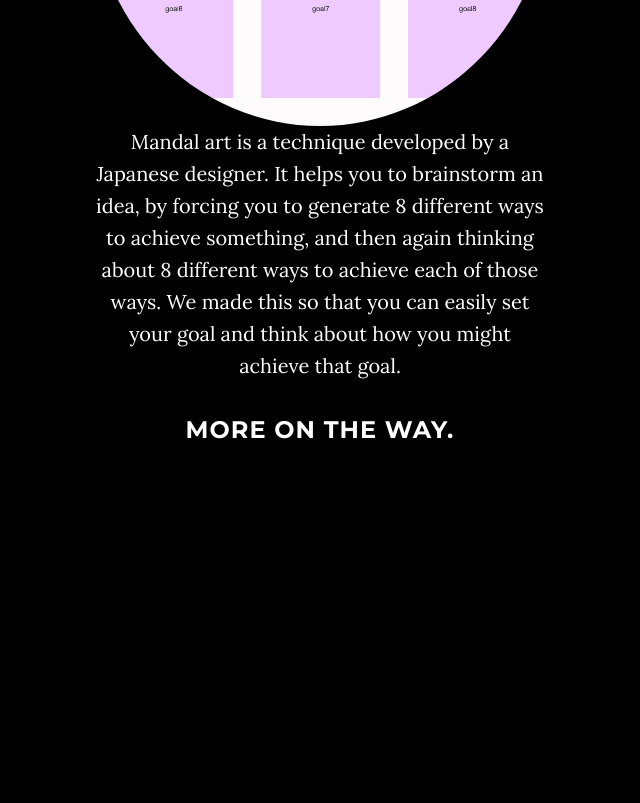
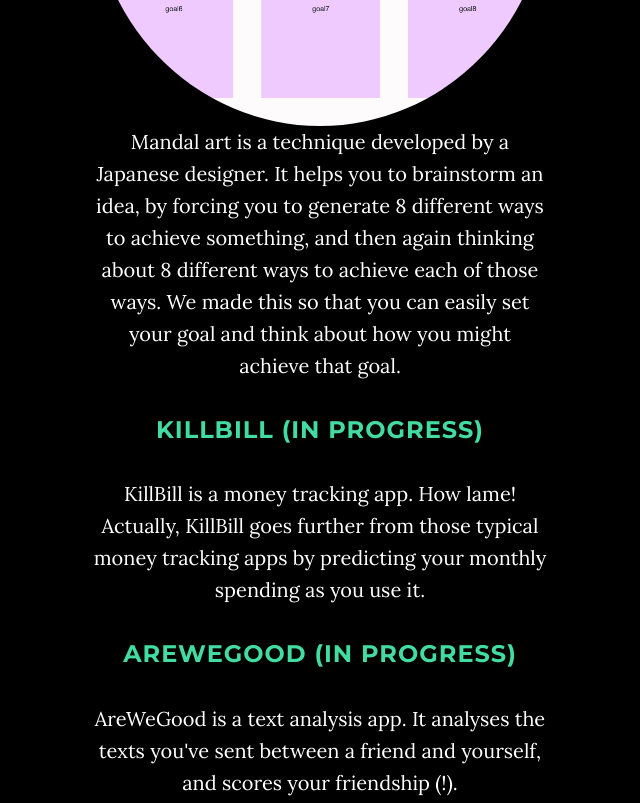
Before and after one commit to doratteam/doratteam.github.io, a plain HTML site: page index.html in a window 1280 px wide. Shown: the part 4140-4943 px from the top of the page, without its empty margins (320-960 px from the left). Drawn offline with Linux system fonts and the light colour scheme.

Commit message:
updating with projects that are in progress

```diff
--- a/index.html
+++ b/index.html
@@ -154,19 +154,29 @@
                         <h3>The Hungry Wildcats</h3>
                       </a>
                         <img class="img-circle img-portfolio" src="img/hungrywildcats.png"></img>
-                      <div>
                       <p>We created an app to help Northwestern students decide what to eat when they just can't decide. Put in the amount you'd like to spend for dinner, and we'll randomly find restaurants that's within a walkable distance from Northwestern campus in Evanston.</p>
 
                       <a href="http://mandalart.meteor.com">
                         <h3>Mandal-Art Generator</h3>
                       </a>
                         <img class="img-circle img-portfolio" src="img/mandalart.png"></img>
-                      <div>
                       <p>Mandal art is a technique developed by a Japanese designer. It helps you to brainstorm an idea, by forcing you to generate 8 different ways to achieve something, and then again thinking about 8 different ways to achieve each of those ways. We made this so that you can easily set your goal and think about how you might achieve that goal.
                       </p>
-                    </div>
+
+                      <a href="#">
+                        <h3>KillBill (In Progress)</h3>
+                      </a>
+                      <p>KillBill is a money tracking app. How lame! Actually, KillBill goes further from those typical money tracking apps by predicting your monthly spending as you use it.
+                      </p>
+
+                      <a href="#">
+                        <h3>AreWeGood (In Progress)</h3>
+                      </a>
+                      <p>AreWeGood is a text analysis app. It analyses the texts you've sent between a friend and yourself, and scores your friendship (!).
+                      </p>
 
                     <h3>More on the way.</h3>
+                    </div>
                 </div>
             </div>
         </div>
```
